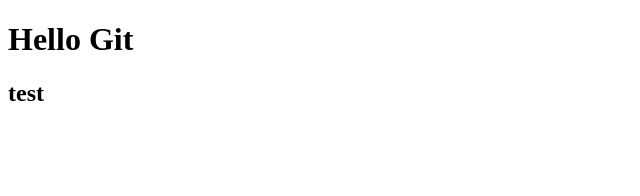
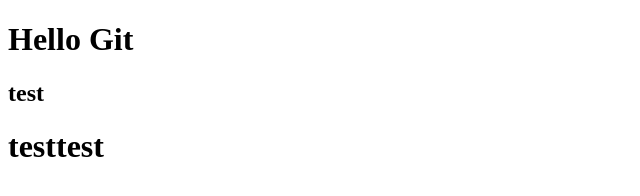
Before and after one commit to mhyoc/github-study, a plain HTML site: page index.html in a window 1280 px wide. Shown: the whole page, without its empty margins (0-640 px from the left). Drawn offline with Linux system fonts and the light colour scheme.

Commit message:
feat : test2
testtest

```diff
--- a/index.html
+++ b/index.html
@@ -9,6 +9,7 @@
 <body>
     <h1>Hello Git</h1>
     <h2>test</h2>
+    <h1>testtest</h1>
     <br />
 </body>
 </html>
```
